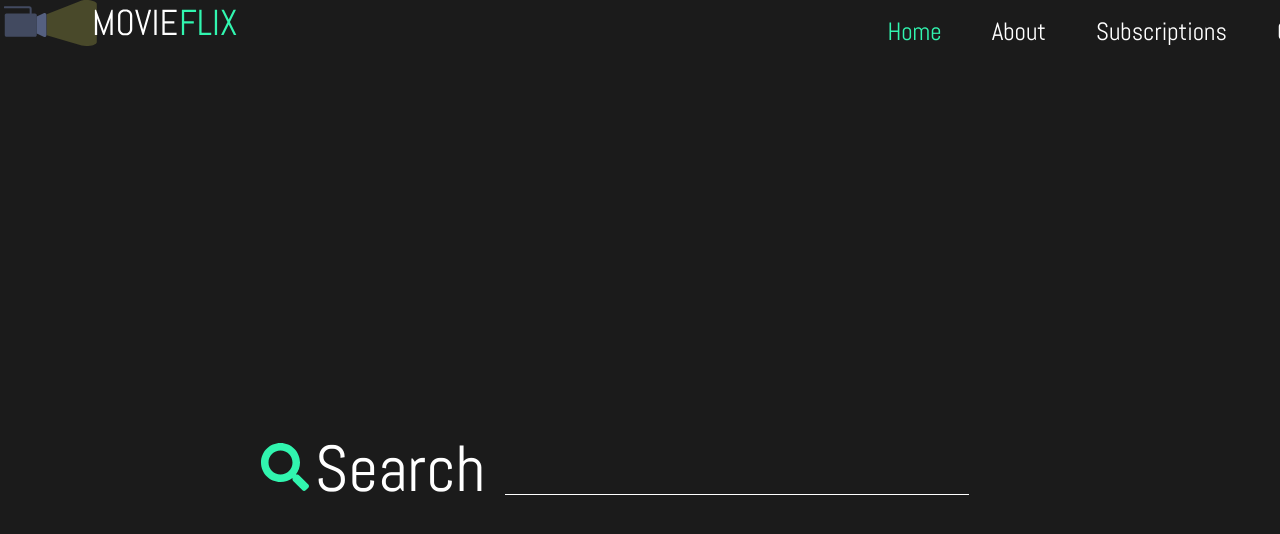
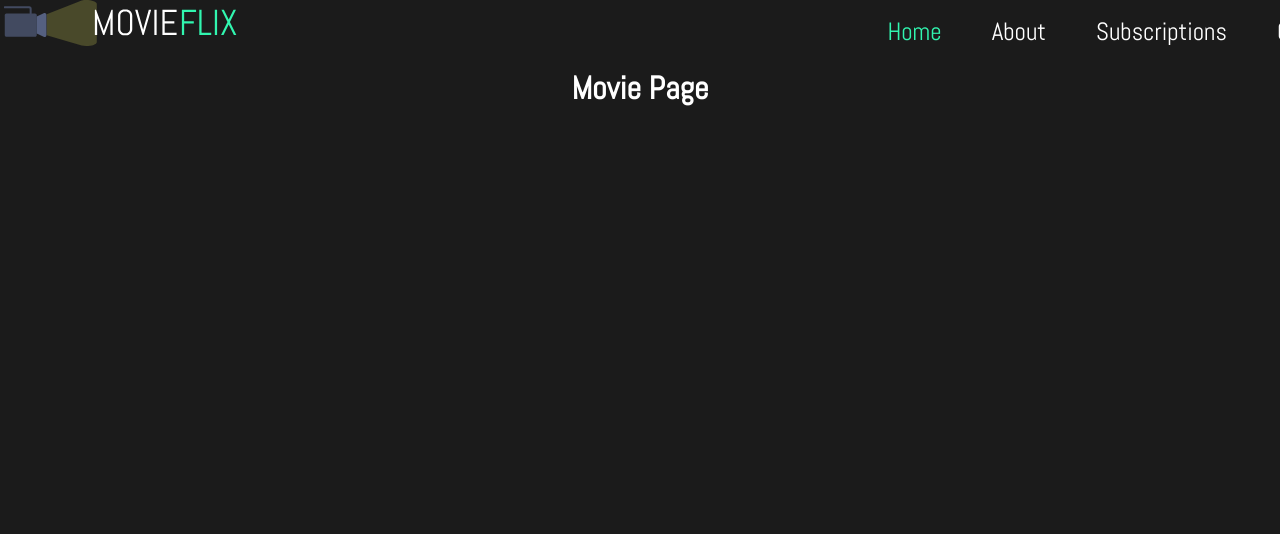
Before and after one commit to Alee2117/movie-flix, a React (Create React App) app: page /movie in a window 1280 px wide. Shown: the top 534 px of the page. Built offline with nearby package versions, Linux system fonts and the light colour scheme.

Commit message:
Added React Router and a movie page/component

```diff
--- a/package.json
+++ b/package.json
@@ -12,6 +12,8 @@
     "axios": "^0.19.2",
     "react": "^16.12.0",
     "react-dom": "^16.12.0",
+    "react-router": "^5.1.2",
+    "react-router-dom": "^5.1.2",
     "react-scripts": "3.3.1"
   },
   "scripts": {
--- a/src/App.js
+++ b/src/App.js
@@ -2,13 +2,17 @@ import React from "react";
 import "./App.css";
 import Navbar from "./Components/Navbar";
 import Search from "./Components/Search";
-
+import Movie from "./Components/Movie";
+import { BrowserRouter as Router, Route } from "react-router-dom";
 function App() {
   return (
-    <div className="App">
-      <Navbar />
-      <Search />
-    </div>
+    <Router>
+      <div className="App">
+        <Navbar />
+        <Route path="/" exact component={Search} />
+        <Route path="/movie" component={Movie} />
+      </div>
+    </Router>
   );
 }
 
--- /dev/null
+++ b/src/Components/Movie.js
@@ -0,0 +1,7 @@
+import React from "react";
+
+const Movie = props => {
+  return <h1>Movie Page</h1>;
+};
+
+export default Movie;
--- a/src/Components/Search.js
+++ b/src/Components/Search.js
@@ -24,7 +24,7 @@ const Search = () => {
       getMovies(search);
       setIsLoaded(false);
     }
-  });
+  }, [isLoaded]);
 
   const getMovies = search => {
     Axios.get(`http://www.omdbapi.com/?t=${search}&apikey=183ac7ca`).then(
```
Also changed, not shown: 1 other file (tests, documents, lock files or other folders).
